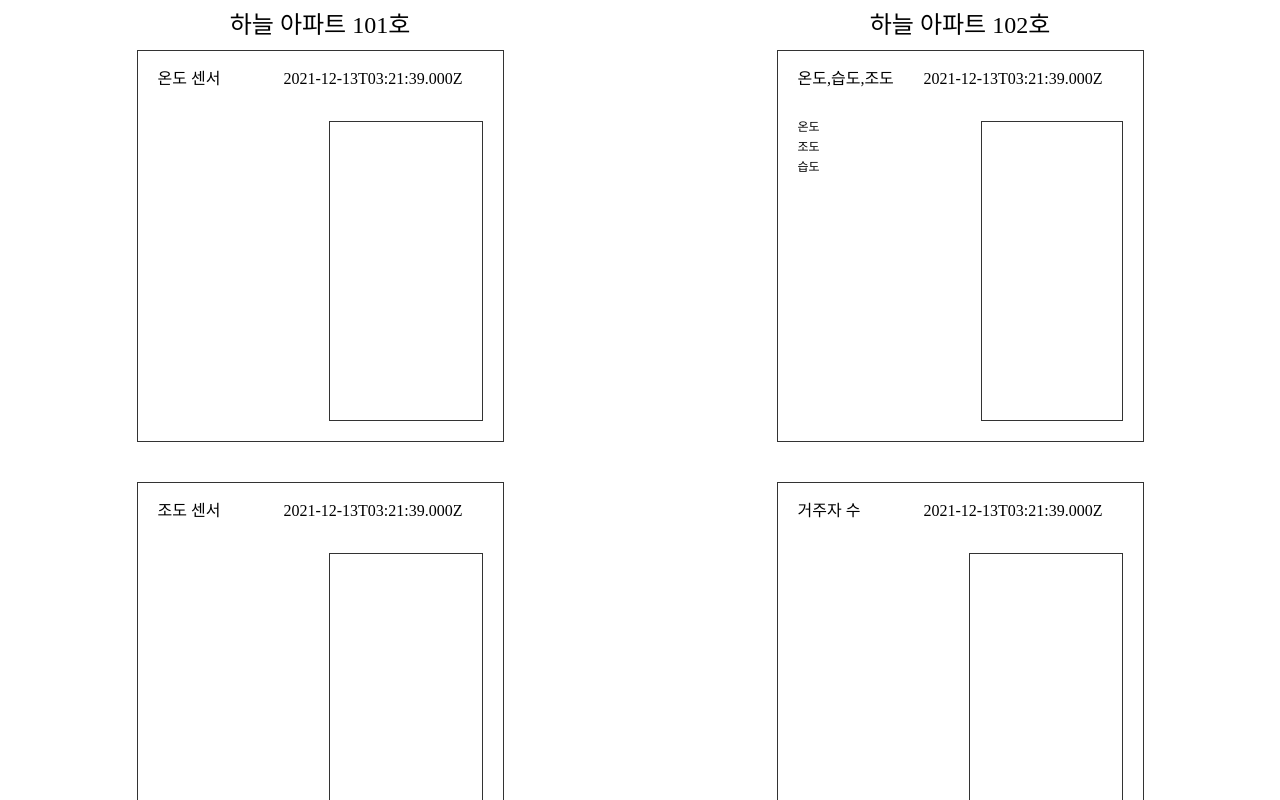
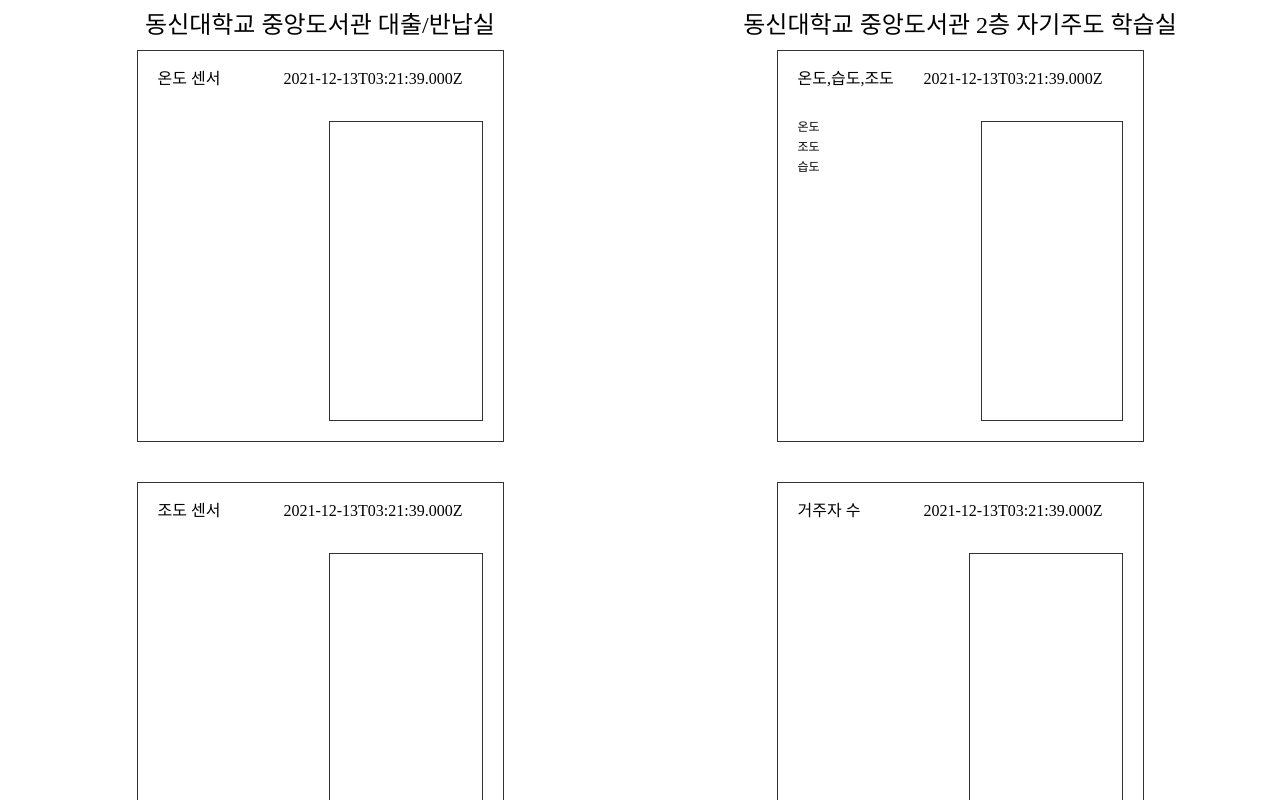
Before and after one commit to formegusto/bh-sensor-prototype, a React (Create React App) app: page / in a window 1280 px wide. Shown: the top 800 px of the page. Built offline with nearby package versions, Linux system fonts and the light colour scheme.

Commit message:
너 뭐 업데이트 해써?

```diff
--- a/src/containers/BuildingExampleOne.tsx
+++ b/src/containers/BuildingExampleOne.tsx
@@ -19,8 +19,8 @@
 
 function BuildingExampleOne() {
   const buildingInfo: Building = {
-    name: "하늘 아파트",
-    ho: "101호",
+    name: "동신대학교 중앙도서관",
+    ho: "대출/반납실",
   };
   return (
     <Wrap>
--- a/src/containers/BuildingExampleTwo.tsx
+++ b/src/containers/BuildingExampleTwo.tsx
@@ -17,8 +17,8 @@
 
 function BuildingExampleTwo() {
   const buildingInfo: Building = {
-    name: "하늘 아파트",
-    ho: "102호",
+    name: "동신대학교 중앙도서관",
+    ho: "2층 자기주도 학습실",
   };
   return (
     <Wrap>
```
